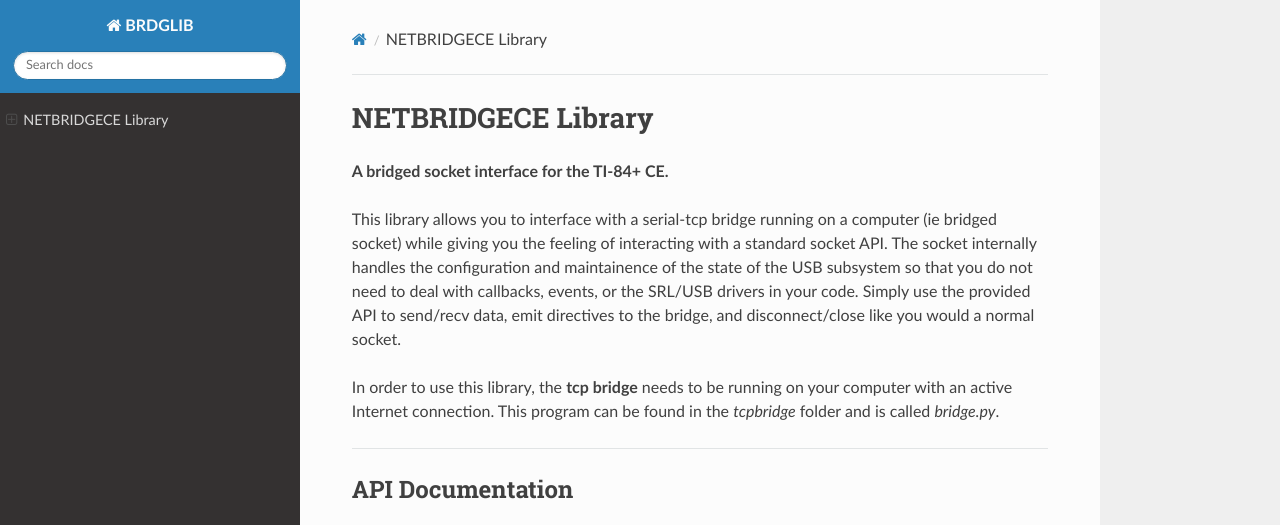
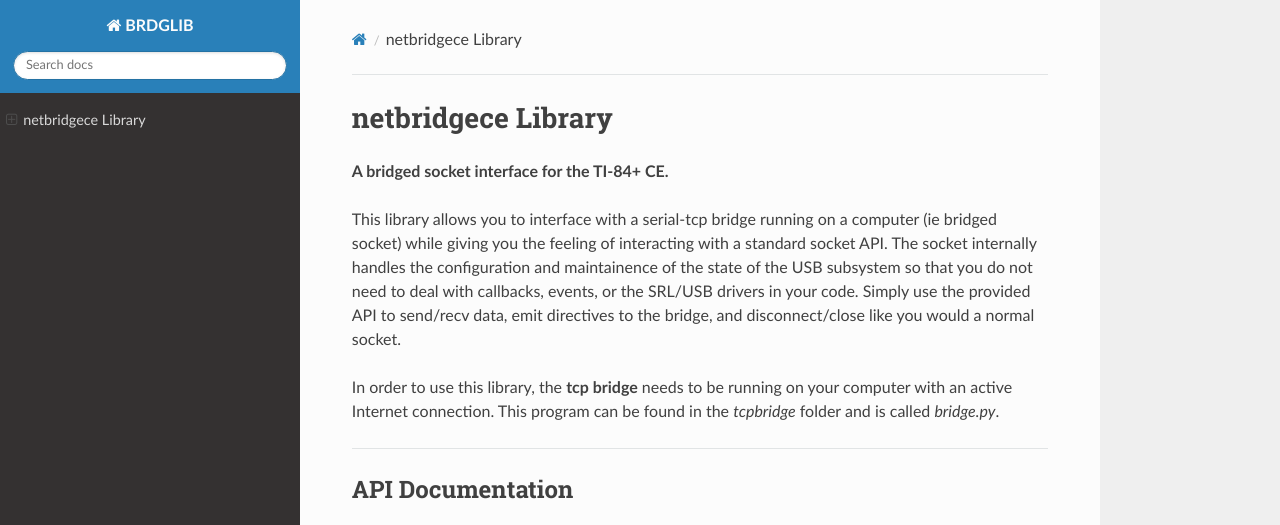
Before and after one commit to acagliano/netbridgece, a Sphinx documentation site: the page built from docs/index.rst, in a window 1280 px wide and 900 px high, cut to the strip 0-525 px from the top of the window. Built offline with Sphinx 7.4.7 and the Read the Docs theme 2.0.0, drawn with Linux system fonts in a browser that asks for light colours; the version number could not be read and is left out.

```diff
--- a/docs/index.rst
+++ b/docs/index.rst
@@ -1,4 +1,4 @@
-NETBRIDGECE Library
+netbridgece Library
 =====================
 **A bridged socket interface for the TI-84+ CE.**
 
--- a/docs/www/_sources/index.rst.txt
+++ b/docs/www/_sources/index.rst.txt
@@ -1,4 +1,4 @@
-NETBRIDGECE Library
+netbridgece Library
 =====================
 **A bridged socket interface for the TI-84+ CE.**
 
```
Also changed, not shown: docs/www/index.html (+4 -4 lines), docs/www/searchindex.js, 3 other files.
